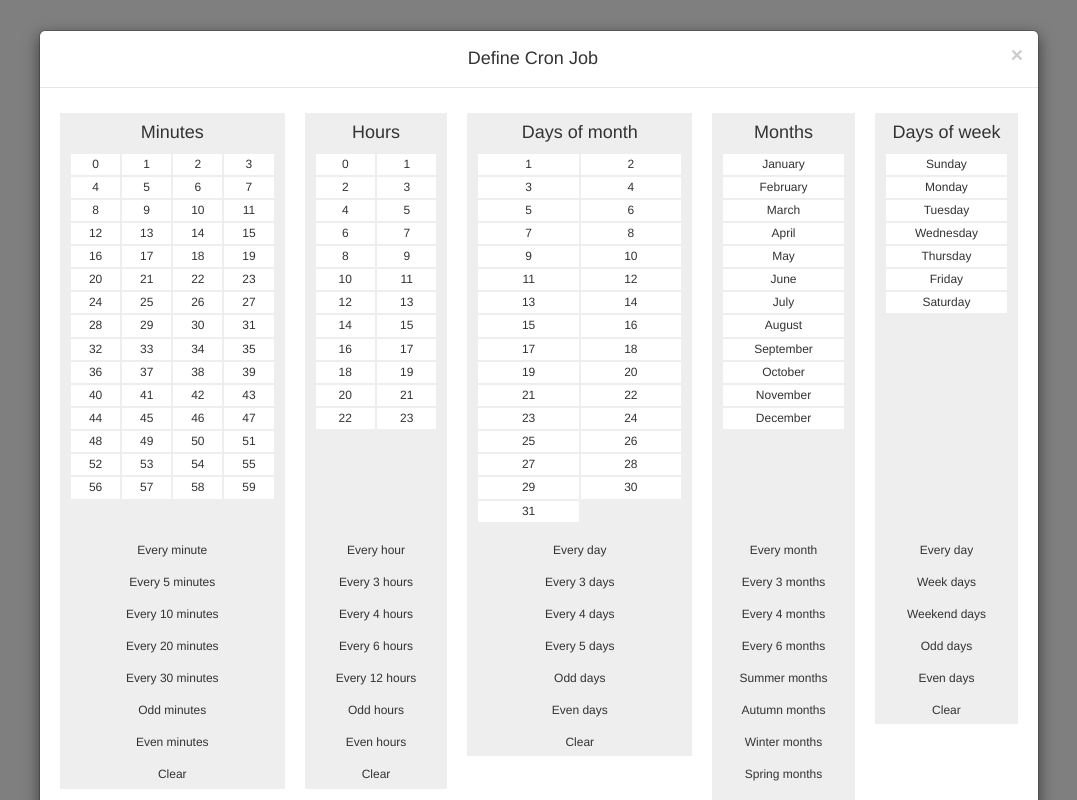
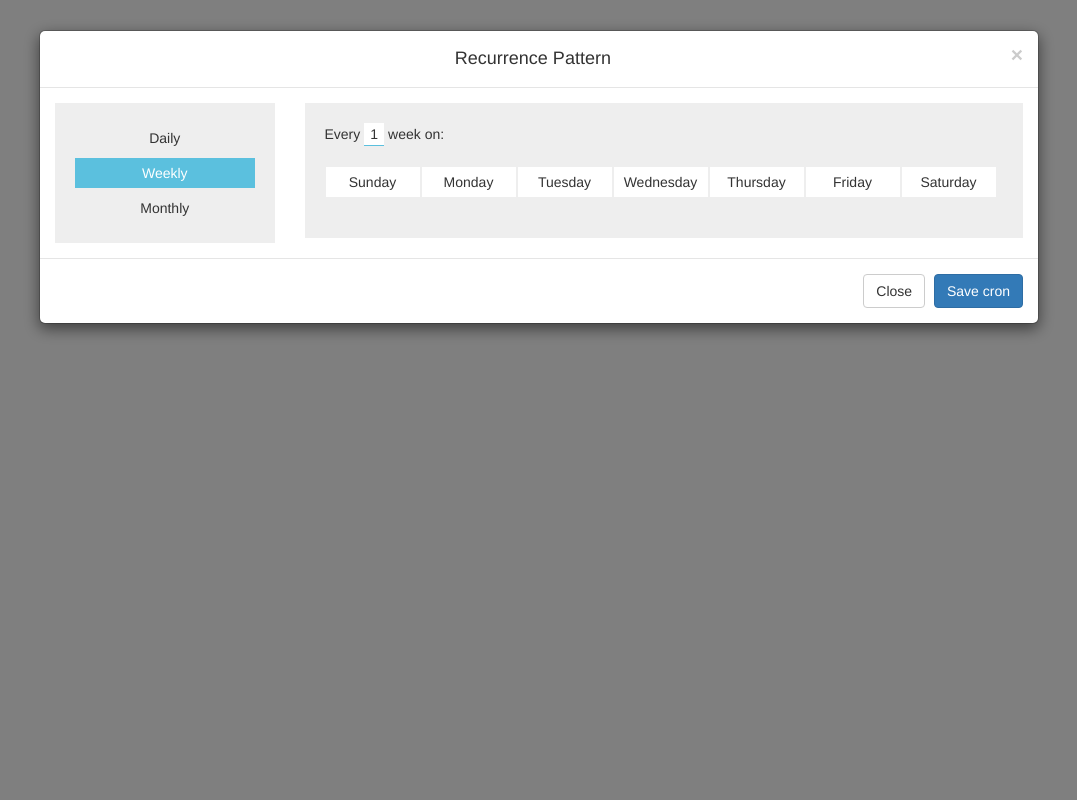
Before and after one commit to madkraft/cron_app, a website: page index.html in a window 1280 px wide. Both pictures are taken after a click on the button "Open cron". Shown: the whole page, without its empty margins (101-1178 px from the left). Drawn offline with nearby package versions, Linux system fonts and the light colour scheme.

Commit message:
panel change and weekly panel

```diff
--- a/index.html
+++ b/index.html
@@ -21,35 +21,42 @@
                 <div class="modal-content">
                     <div class="modal-header">
                         <button type="button" class="close" data-dismiss="modal" aria-label="Close"><span aria-hidden="true">&times;</span></button>
-                        <h4 class="modal-title" id="myModalLabel">Define Cron Job</h4>
+                        <h4 class="modal-title" id="myModalLabel">Recurrence Pattern</h4>
                     </div>
                     <div class="modal-body">
                         <div class="row">
-                            <div class="col-md-3">
-                                <div class="col-md-12 cron-section" id="minutes">
-                                    <h4>Minutes</h4>
-                                    <div class="cell-block">
-                                        <button class="cell" data-state="normal" ng-repeat="minutes in ctrl.minutes" toggle-selected add-to-selected>
-                                            {{minutes}}
-                                        </button>
-                                    </div>
-                                    <div class="button-group">
-                                        <button type="button" class="options-btn btn-block" data-state="normal" toggle-active select-each>Every minute</button>
-                                        <button type="button" class="options-btn btn-block" data-state="normal" toggle-active select-each="5">Every 5 minutes</button>
-                                        <button type="button" class="options-btn btn-block" data-state="normal" toggle-active select-each="10">Every 10 minutes</button>
-                                        <button type="button" class="options-btn btn-block" data-state="normal" toggle-active select-each="20">Every 20 minutes</button>
-                                        <button type="button" class="options-btn btn-block" data-state="normal" toggle-active select-each="30">Every 30 minutes</button>
-                                        <button type="button" class="options-btn btn-block" data-state="normal" toggle-active select-each="odd">Odd minutes</button>
-                                        <button type="button" class="options-btn btn-block" data-state="normal" toggle-active select-each="2">Even minutes</button>
-                                        <button type="button" class="options-btn btn-block" clear-cells>Clear</button>
-                                    </div>
+                            <div class="col-md-3 cron-nav">
+                                <div class="col-md-12 cron-section">
+                                    <button
+                                        type="button"
+                                        class="options-btn btn-block"
+                                        data-state="normal"
+                                        toggle-active
+                                        switch-panel="days">
+                                        Daily
+                                    </button>
+                                    <button
+                                        type="button"
+                                        class="options-btn btn-block"
+                                        data-state="active"
+                                        toggle-active
+                                        switch-panel="dow">
+                                        Weekly
+                                    </button>
+                                    <button
+                                        type="button"
+                                        class="options-btn btn-block"
+                                        data-state="normal"
+                                        toggle-active
+                                        switch-panel="months">
+                                        Monthly
+                                    </button>
                                 </div>
 
                             </div>
 
-                            <div class="col-md-2">
-                                <div class="col-md-12 cron-section" id="hours">
-                                    <h4>Hours</h4>
+                            <div class="col-md-9 cron-container" data-state="hidden" id="hours">
+                                <div class="col-md-12 cron-section">
                                     <div class="cell-block">
                                         <button class="cell cell-hour" data-state="normal" ng-repeat="hours in ctrl.hours" toggle-selected add-to-selected>
                                             {{hours}}
@@ -69,9 +76,8 @@
                             </div>
 
 
-                            <div class="col-md-3">
-                                <div class="col-md-12 cron-section" id="days">
-                                    <h4>Days of month</h4>
+                            <div class="col-md-9 cron-container" data-state="hidden" id="days">
+                                <div class="col-md-12 cron-section">
                                     <div class="cell-block">
                                         <button class="cell cell-day" data-state="normal" ng-repeat="days in ctrl.days" toggle-selected add-to-selected>
                                             {{days}}
@@ -89,9 +95,8 @@
                                 </div>
                             </div>
 
-                            <div class="col-md-2">
-                                <div class="col-md-12 cron-section" id="months">
-                                    <h4>Months</h4>
+                            <div class="col-md-9 cron-container" data-state="hidden" id="months">
+                                <div class="col-md-12 cron-section">
                                     <div class="cell-block">
                                         <button class="cell cell-month" data-state="normal" ng-repeat="months in ctrl.months" toggle-selected add-to-selected>
                                             {{months.name}}
@@ -112,22 +117,27 @@
                                     </div>
                                 </div>
                             </div>
-                            <div class="col-md-2">
-                                <div class="col-md-12 cron-section" id="dow">
-                                    <h4>Days of week</h4>
+
+                            <div class="col-md-9 cron-container" data-state="active" id="dow">
+                                <div class="col-md-12 cron-section">
+                                    <div class="recurrence">
+                                        <span>Every</span>
+                                        <input type="text" class="recurrence-text" ng-model="ctrl.dowRecurrence" select-each>
+                                        <span>week on:</span>
+                                    </div>
                                     <div class="cell-block">
                                         <button class="cell cell-dow" data-state="normal" ng-repeat="dow in ctrl.dow" toggle-selected add-to-selected>
                                             {{dow.name}}
                                         </button>
                                     </div>
-                                    <div class="button-group">
+                                    <!-- <div class="button-group">
                                         <button type="button" class="options-btn btn-block" data-state="normal" toggle-active select-each>Every day</button>
                                         <button type="button" class="options-btn btn-block" data-state="normal" toggle-active select-each="weekday">Week days</button>
                                         <button type="button" class="options-btn btn-block" data-state="normal" toggle-active select-each="weekend">Weekend days</button>
                                         <button type="button" class="options-btn btn-block" data-state="normal" toggle-active select-each="odd">Odd days</button>
                                         <button type="button" class="options-btn btn-block" data-state="normal" toggle-active select-each="2">Even days</button>
                                         <button type="button" class="options-btn btn-block" clear-cells>Clear</button>
-                                    </div>
+                                    </div> -->
                                 </div>
                             </div>
                         </div>
--- a/src/controllers.js
+++ b/src/controllers.js
@@ -42,6 +42,8 @@
             {id: 6, name: 'Saturday', type: 'weekend'}
         ];
 
+        ctrl.dowRecurrence = 1;
+
         ctrl.saveCron = function () {
             console.log('result', dispatcherService.getCronPiece());
         };
--- a/src/directives.js
+++ b/src/directives.js
@@ -5,6 +5,7 @@
     app.directive('addToSelected', addToSelected);
     app.directive('selectEach', selectEach);
     app.directive('clearCells', clearCells);
+    app.directive('switchPanel', switchPanel);
 
 
     function toggleSelected() {
@@ -73,7 +74,7 @@
 
         function link(scope, el, attrs) {
             var handleClick = function(){
-                var cronPiece = el.parent().parent()[0].getAttribute('id');
+                var cronPiece = el.closest('.cron-container')[0].getAttribute('id');
                 if (Object.keys(scope[cronPiece]).length) {
                     dispatcherService.update(cronPiece, scope[cronPiece].id, false);
                 } else {
@@ -172,10 +173,12 @@
             };
 
 
-            var handleClick = function(){
-                var cells = el.parent().prev().children(),
-                    cronPiece = el.parent().parent()[0].getAttribute('id'),
-                    range = attrs["selectEach"];
+            var handleChange = function(){
+                var cells = el.closest('.cron-section').find('.cell'),
+                    cronPiece = el.closest('.cron-container')[0].getAttribute('id'),
+                    // range = attrs["selectEach"];
+                    range = scope.ctrl.dowRecurrence;
+
 
                 if (range) {
                     addWithInterval(cronPiece, cells, range);
@@ -185,7 +188,8 @@
 
             };
 
-            el.on('click', handleClick);
+            // el.on('click', handleClick);
+            el.on('input', handleChange);
 
         }
     }
@@ -230,4 +234,39 @@
 
 
 
+    function switchPanel() {
+        return {
+            restrict: 'A',
+            link: link
+        };
+
+        function link(scope, el, attrs) {
+
+            var panelId = el[0].getAttribute('switch-panel'),
+                cronContainer = el.closest('.cron-nav').siblings('#' + panelId);
+
+            var hideElements = function () {
+                var allCronContainers = el.closest('.cron-nav').siblings();
+                for (var i = 0; i < allCronContainers.length; i++) {
+                    allCronContainers[i].setAttribute('data-state', 'hidden');
+                }
+            };
+
+            var toggleState = function(elem, one, two){
+                hideElements();
+                var currentAttr = elem.getAttribute("data-state");
+                elem.setAttribute(
+                    'data-state',
+                    currentAttr === one ?  two : one
+                );
+            };
+
+            el.on('click', toggleState.bind(null, cronContainer[0], 'active', 'hidden'));
+        }
+    }
+
+
+
+
+
 }(angular.module('app')));
--- a/src/styles.css
+++ b/src/styles.css
@@ -1,6 +1,6 @@
-body {
-    font-size: 12px;
-}
+/*body {
+    font-size: 16px;
+}*/
 
 .hidden {
     display: none;
@@ -10,13 +10,9 @@ h1, h2, h3, h4, p {
     text-align: center;
 }
 
-[class^="col-"] {
-    padding-right: 10px;
-    padding-left: 10px;
-}
 
 
-button:focus, button:active {
+input:focus, input:active, button:focus, button:active {
     outline: none !important;
 }
 
@@ -41,23 +37,36 @@ button[data-state=active] {
     width: 1000px;
 }
 
-.modal-body {
-    padding: 25px;
-}
+
 
 .cron-section {
     background-color: #eee;
+    padding: 20px;
 }
 
-.well {
-    padding-right: 0;
-    padding-left: 0;
+.cron-container[data-state=hidden] {
+    display: none;
+}
+
+.cron-container[data-state=active] {
+    display: block;
+}
+
+.recurrence-text {
+    border: none;
+    border-bottom: 1px solid #5bc0de;
+    width: 20px;
+    text-align: center;
+}
+
+.cell-block {
+    margin: 20px auto;
 }
 
 .cell {
     display: inline-block;
-    width: 25%;
-    padding: 2px 5px;
+    /*width: 25%;*/
+    padding: 5px;
     border: 1px solid #eee;
     background-color: #fff;
     text-align: center;
@@ -78,10 +87,7 @@ button[data-state=active] {
 
 
 
-.cell-block {
-    height: 364px;
-    margin-bottom: 20px;
-}
+
 
 .cell-hour {
     width: 50%;
@@ -96,5 +102,5 @@ button[data-state=active] {
 }
 
 .cell-dow {
-    width: 100%;
+    width: 96px;
 }
```
